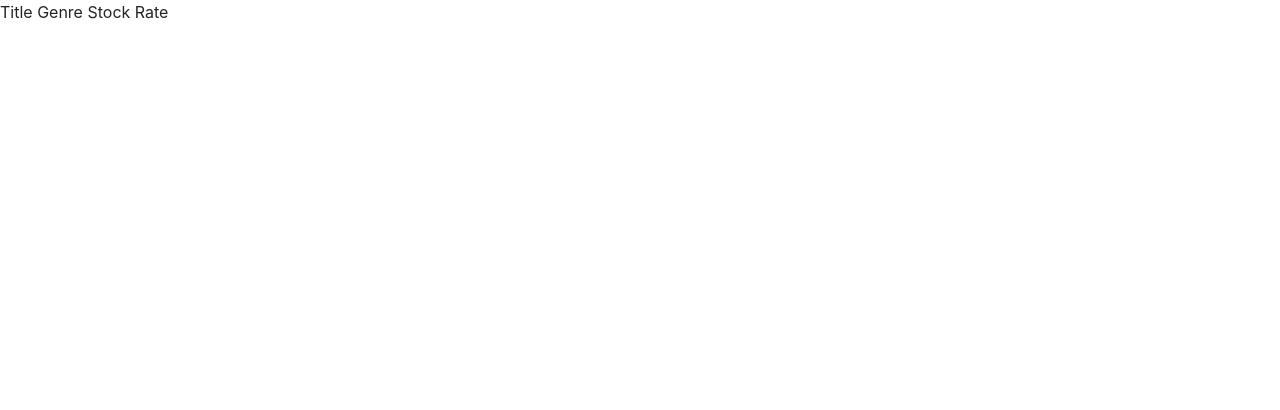
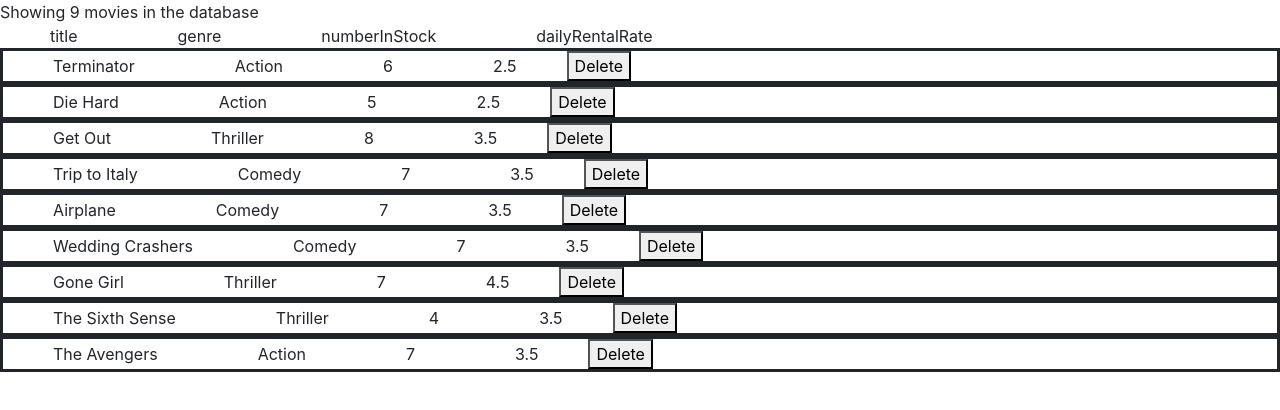
Before and after one commit to yipcw210/rt_vidly, a React (Create React App) app: page / in a window 1280 px wide. Shown: the top 410 px of the page. Built offline with nearby package versions, Linux system fonts and the light colour scheme.

Commit message:
2 commit

```diff
--- a/src/components/movies.jsx
+++ b/src/components/movies.jsx
@@ -3,23 +3,69 @@
 
 class Movies extends Component {
   state = {
-    movies: getMovies()
+    movies: getMovies(),
+    tags: ["a", "b", "c"]
   };
 
-  renderMovieFormat() {
-    let { movies } = this.state;
+  spanStyles = {
+    margin: 50
+  };
+
+  divStyles = {
+    border: "solid"
+  };
+
+  handleDelete = () => {};
+
+  renderMovie() {
+    let movies = JSON.parse(JSON.stringify(this.state.movies));
+    console.log(this.state.movies);
+    console.log(movies);
+    let movieProps;
+
     for (let index in movies) {
+      movies[index].genre = movies[index].genre.name;
+      delete movies[index]._id;
+      delete movies[index].publishDate;
+      movieProps = Object.keys(movies[index]);
       movies[index] = Object.values(movies[index]);
+      movies[index] = movies[index].map(e => (
+        <span style={this.spanStyles}>{e}</span>
+      ));
     }
-    movies.shift();
-    console.log(movies.shift().map(content => <div>content</div>));
+
+    // this.setState({ state: movies });
+    movieProps = movieProps.map(value => (
+      <span style={this.spanStyles}>{value}</span>
+    ));
+
+    let movieMessage = (
+      <div>Showing {movies.length} movies in the database</div>
+    );
+    const movieToRender = movies.map((value, index) => (
+      <div style={this.divStyles}>
+        {value}
+        <button
+          onClick={() => {
+            this.state.movies.splice(index, 1);
+            this.setState({ movies: this.state.movies });
+            console.log("delete");
+          }}
+        >
+          Delete
+        </button>
+      </div>
+    ));
+
+    return [movieMessage, ...movieProps, ...movieToRender];
   }
 
   render() {
-    // this.renderMovieFormat();
+    // this.Format();
     return (
       <div>
-        <span>Title Genre Stock Rate</span>
+        {this.state.movies.length !== 0 && this.renderMovie()}
+        {this.state.movies.length === 0 && <div>no movies</div>}
       </div>
     );
   }
```
Also changed, not shown: 1 other file (tests, documents, lock files or other folders).
